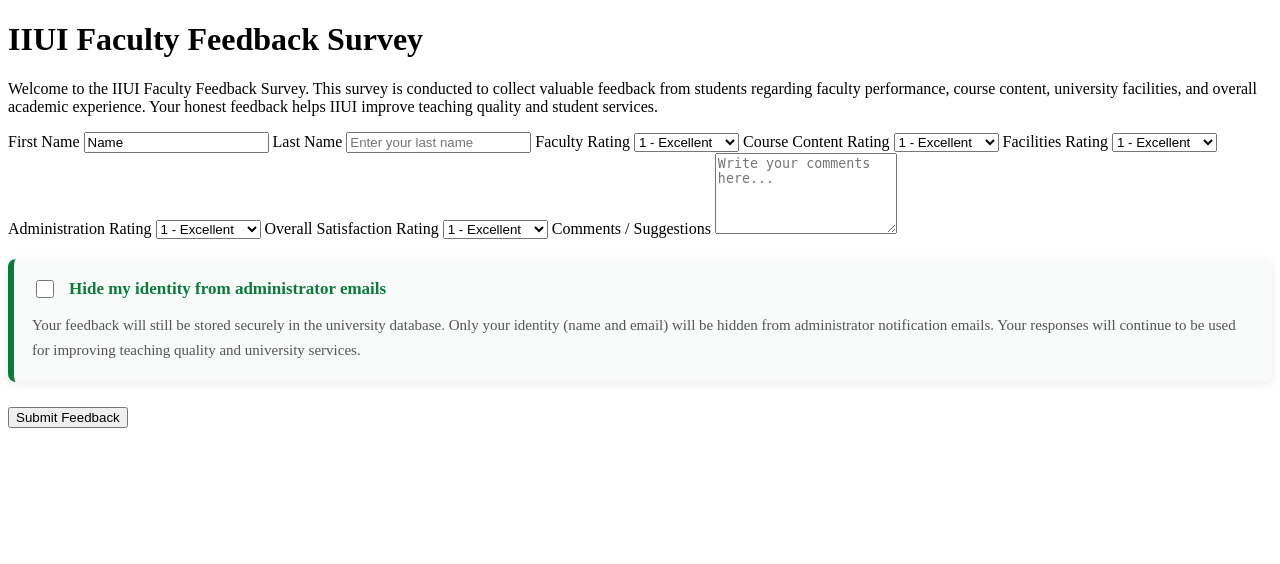
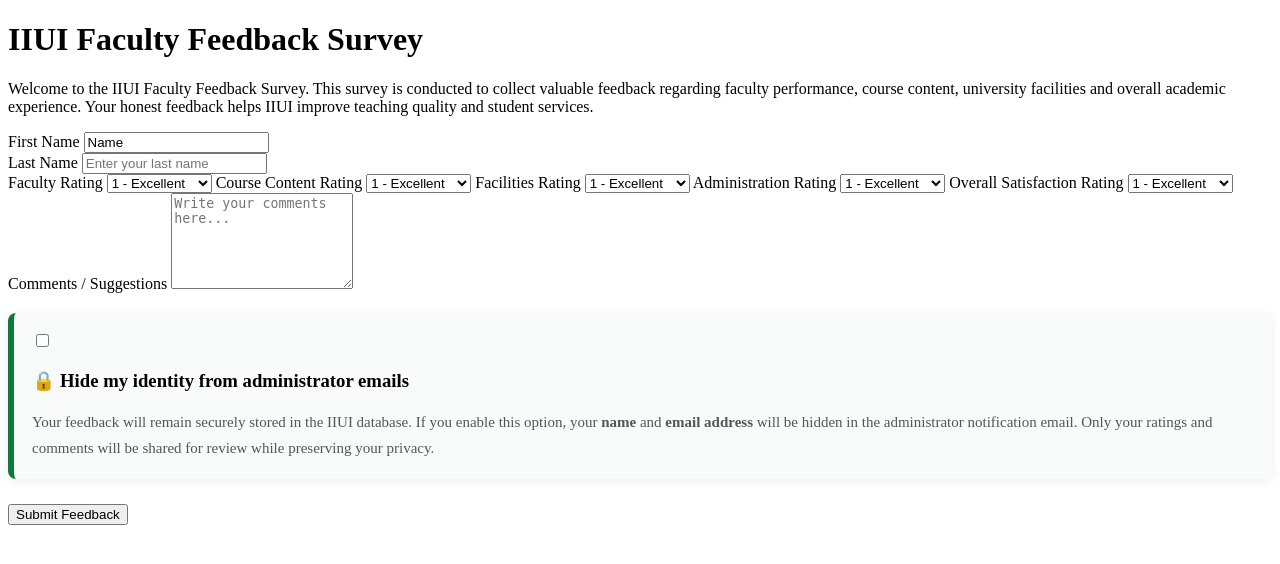
Before and after one commit to FatimaBatool55/IIUIFacultyFeedback, a Flask app: page /feedback in a window 1280 px wide. Shown: the top 564 px of the page. Run offline with Flask 3, Linux system fonts and the light colour scheme; the visitor is signed in with stand-in values (Sample User, id 1).

Commit message:
Update index.html

```diff
--- a/templates/index.html
+++ b/templates/index.html
@@ -22,8 +22,10 @@
     <p class="intro">
 
         Welcome to the IIUI Faculty Feedback Survey.
-        This survey is conducted to collect valuable feedback from students regarding faculty performance, course content, university facilities, and overall academic experience.
-        Your honest feedback helps IIUI improve teaching quality and student services.
+        This survey is conducted to collect valuable feedback regarding faculty
+        performance, course content, university facilities and overall academic
+        experience. Your honest feedback helps IIUI improve teaching quality and
+        student services.
 
     </p>
 
@@ -33,7 +35,13 @@
 
     <form action="/submit" method="POST">
 
-        <!-- First Name -->
+        <!-- =========================
+             Student Information
+        ========================== -->
+
+        <div class="name-row">
+
+            <div class="input-group">
 
                 <label>First Name</label>
 
@@ -44,7 +52,9 @@
                     readonly
                 >
 
-        <!-- Last Name -->
+            </div>
+
+            <div class="input-group">
 
                 <label>Last Name</label>
 
@@ -55,7 +65,14 @@
                     required
                 >
 
-        <!-- Faculty Rating -->
+            </div>
+
+        </div>
+
+
+        <!-- =========================
+             Ratings
+        ========================== -->
 
         <label>Faculty Rating</label>
 
@@ -69,7 +86,6 @@
 
         </select>
 
-        <!-- Course Rating -->
 
         <label>Course Content Rating</label>
 
@@ -83,7 +99,6 @@
 
         </select>
 
-        <!-- Facilities Rating -->
 
         <label>Facilities Rating</label>
 
@@ -97,7 +112,6 @@
 
         </select>
 
-        <!-- Administration Rating -->
 
         <label>Administration Rating</label>
 
@@ -111,7 +125,6 @@
 
         </select>
 
-        <!-- Overall Rating -->
 
         <label>Overall Satisfaction Rating</label>
 
@@ -125,50 +138,75 @@
 
         </select>
 
-        <!-- Comments -->
+
+        <!-- =========================
+             Comments
+        ========================== -->
 
         <label>Comments / Suggestions</label>
 
         <textarea
+
             name="comments"
-            rows="5"
+
+            rows="6"
+
             placeholder="Write your comments here..."
+
         ></textarea>
 
-        <!-- Privacy Notice -->
+
+
+        <!-- =========================
+             Beautiful Privacy Card
+        ========================== -->
 
         <div class="privacy-card">
 
-            <div class="privacy-header">
+            <label class="privacy-option">
 
                 <input
+
                     type="checkbox"
-                    id="hide_identity"
+
                     name="hide_identity"
+
                     value="yes"
+
                 >
 
-                <label for="hide_identity">
+                <span class="custom-check"></span>
 
-                    <strong>Hide my identity from administrator emails</strong>
+                <div class="privacy-content">
+
+                    <h3>
+
+                        🔒 Hide my identity from administrator emails
+
+                    </h3>
+
+                    <p>
+
+                        Your feedback will remain securely stored in the IIUI
+                        database. If you enable this option, your <strong>name</strong>
+                        and <strong>email address</strong> will be hidden in the
+                        administrator notification email. Only your ratings and
+                        comments will be shared for review while preserving your
+                        privacy.
+
+                    </p>
+
+                </div>
 
             </label>
 
         </div>
 
-            <p>
 
-                Your feedback will still be stored securely in the university database.
 
-                Only your identity (name and email) will be hidden from administrator notification emails.
-
-                Your responses will continue to be used for improving teaching quality and university services.
-
-            </p>
-
-        </div>
-
-        <!-- Submit -->
+        <!-- =========================
+             Submit
+        ========================== -->
 
         <button type="submit">
 
```
Lines whose indentation alone changed are shown as unchanged.
